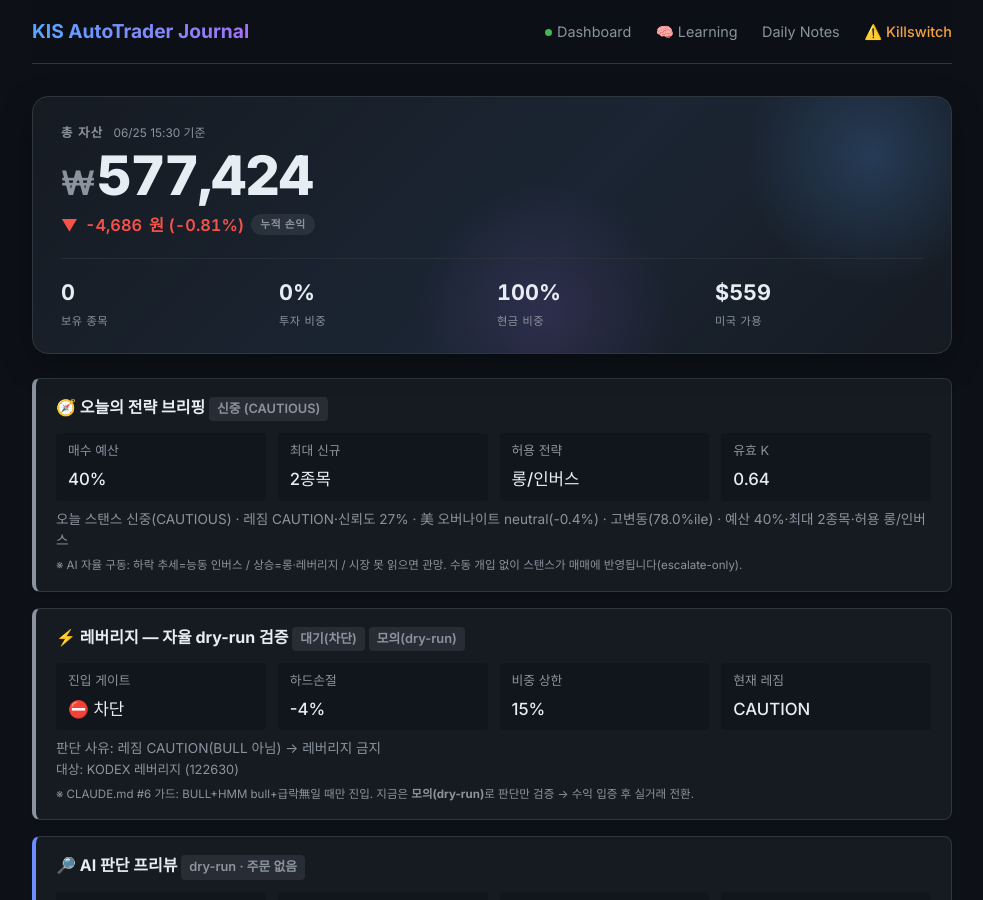
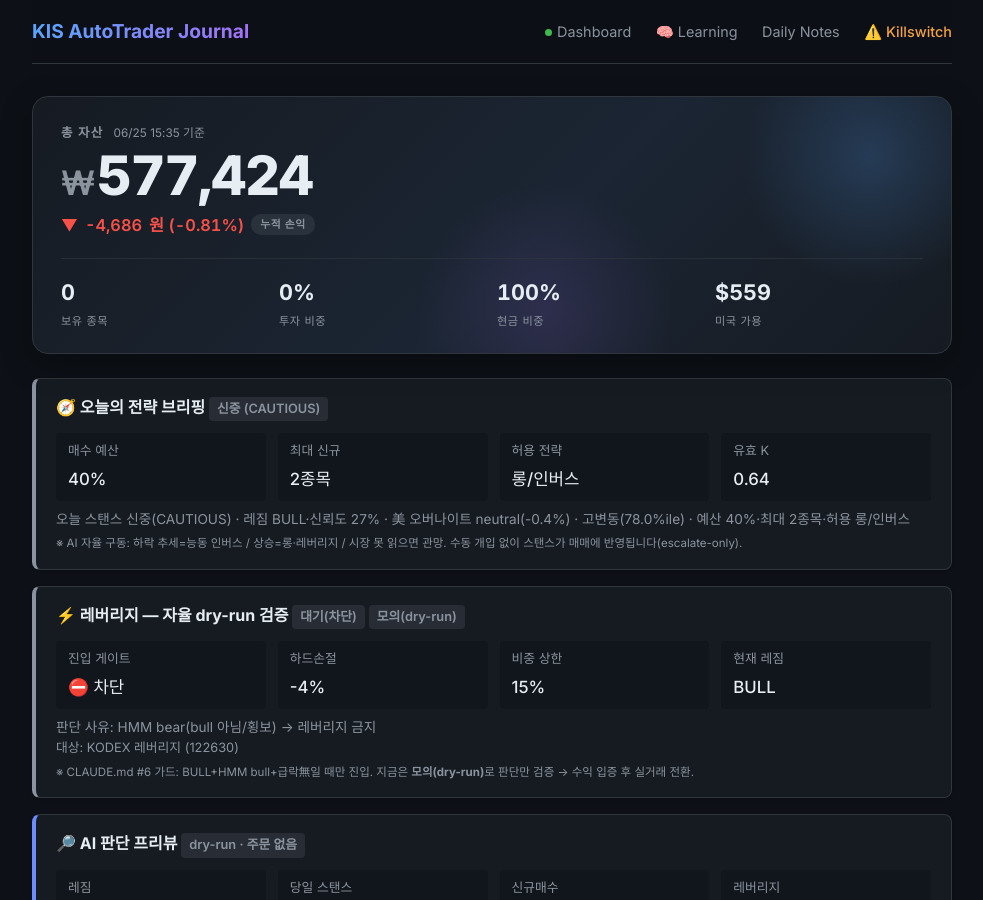
Before and after one commit to BudongJW/kis-trading-journal, a Jekyll site: the page built from index.html, in a window 1280 px wide and 900 px high. Shown: the whole window, without its empty margins (148-1131 px from the left). Built offline with Jekyll 4.4.1, drawn with Linux system fonts in a browser that asks for light colours; nearby versions of some CDN libraries; some of the changed text lies outside the part shown.

Commit message:
auto: portfolio update 15:35

```diff
--- a/_data/portfolio.json
+++ b/_data/portfolio.json
@@ -1,5 +1,5 @@
 {
-  "updated_at": "2026-06-25T15:30:09.652396",
+  "updated_at": "2026-06-25T15:35:52.212498",
   "initial_capital": 500000,
   "cash": 577424,
   "holdings": [],
@@ -1245,15 +1245,8 @@
     "trained": false
   },
   "bear_strategy": {
-    "enabled": true,
-    "regime": "CAUTION",
-    "confidence": 0.65,
-    "sma_ratio": 0.8814,
-    "canary_bad": 1,
-    "canary_scores": {
-      "195930": 1.3674,
-      "132030": -2.0046
-    }
+    "regime": "BULL",
+    "enabled": false
   },
   "us_session": {
     "enabled": true,
@@ -1533,9 +1526,9 @@
     "size_mult": 0.6,
     "k_effective": 0.64,
     "allow_summary": "롱/인버스",
-    "briefing": "오늘 스탠스 신중(CAUTIOUS) · 레짐 CAUTION·신뢰도 27% · 美 오버나이트 neutral(-0.4%) · 고변동(78.0%ile) · 예산 40%·최대 2종목·허용 롱/인버스",
+    "briefing": "오늘 스탠스 신중(CAUTIOUS) · 레짐 BULL·신뢰도 27% · 美 오버나이트 neutral(-0.4%) · 고변동(78.0%ile) · 예산 40%·최대 2종목·허용 롱/인버스",
     "signals": {
-      "regime": "CAUTION",
+      "regime": "BULL",
       "confidence": 0.27,
       "direction": "neutral",
       "nasdaq_change": -0.43,
@@ -1548,10 +1541,10 @@
     "enabled": true,
     "dry_run": true,
     "gate_allowed": false,
-    "gate_reason": "레짐 CAUTION(BULL 아님) → 레버리지 금지",
+    "gate_reason": "HMM bear(bull 아님/횡보) → 레버리지 금지",
     "hard_stop_pct": 0.04,
     "max_weight": 0.15,
-    "regime": "CAUTION",
+    "regime": "BULL",
     "hmm_state": "bear",
     "hmm_confidence": 0.6,
     "universe": [
```
